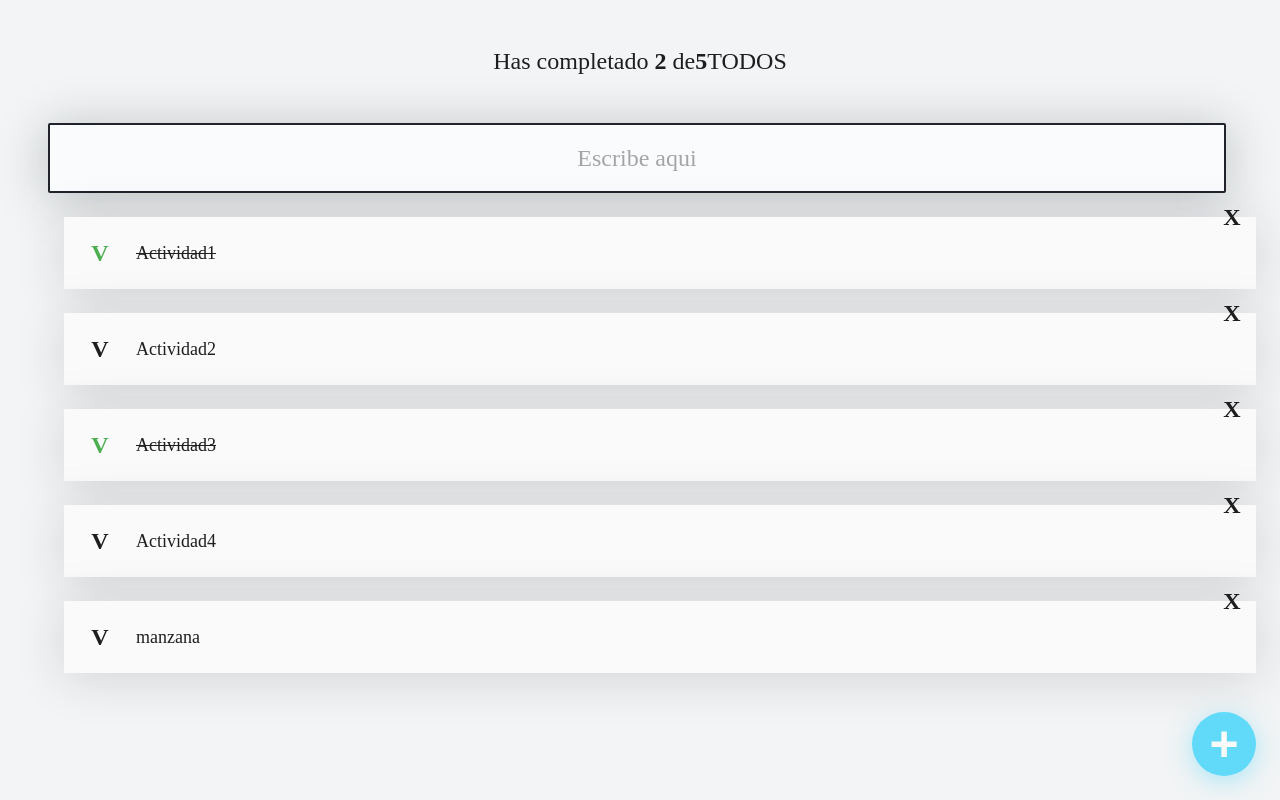
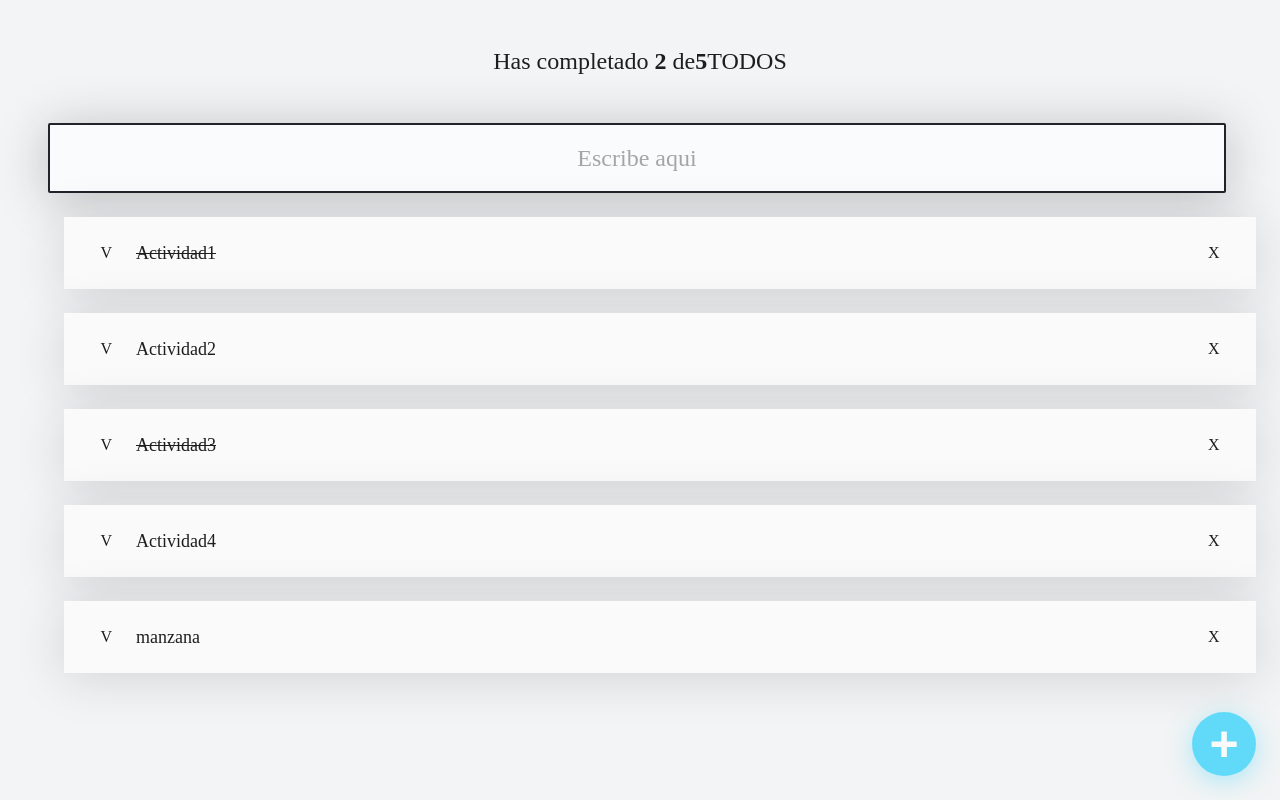
Before and after one commit to luisdavid24/React_Recode_1, a React (Create React App) app: page / in a window 1280 px wide. Built offline with nearby package versions, Linux system fonts and the light colour scheme.

Commit message:
Se crearon los componentes para los iconos de completado y eliminado

```diff
--- /dev/null
+++ b/src/CompleteIcon.js
@@ -0,0 +1,6 @@
+import React from "react";
+
+function CompleteIcon() {
+  return "V";
+}
+export { CompleteIcon };
--- /dev/null
+++ b/src/DeleteIcon.js
@@ -0,0 +1,6 @@
+import React from "react";
+
+function DeleteIcon() {
+  return "X";
+}
+export { DeleteIcon };
--- a/src/TodoItem.js
+++ b/src/TodoItem.js
@@ -1,20 +1,27 @@
+import { CompleteIcon } from "./CompleteIcon";
+import { DeleteIcon } from "./DeleteIcon";
+
 import "./TodoItem.css";
 
 function TodoItem(props) {
   return (
     <li className="TodoItem">
-      <span
+      <CompleteIcon />
+
+      {/* <span
         className={`Icon Icon-check ${props.completed && "Icon-check--active"}`}
         onClick={props.onCompleted}
       >
         V
-      </span>
+      </span> */}
       <p className={`TodoItem-p ${props.completed && "TodoItem-p--complete"}`}>
         {props.text}
       </p>
-      <span className="Icon Icon-delete" onClick={props.onDeleted}>
+      <DeleteIcon />
+
+      {/* <span className="Icon Icon-delete" onClick={props.onDeleted}>
         X
-      </span>
+      </span> */}
     </li>
   );
 }
```
